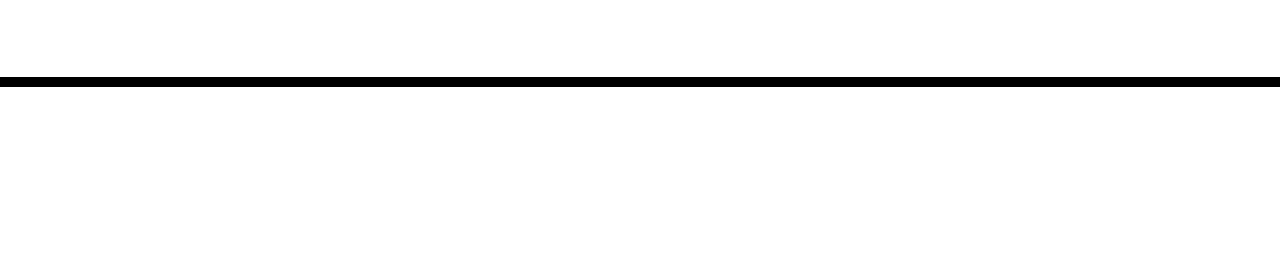
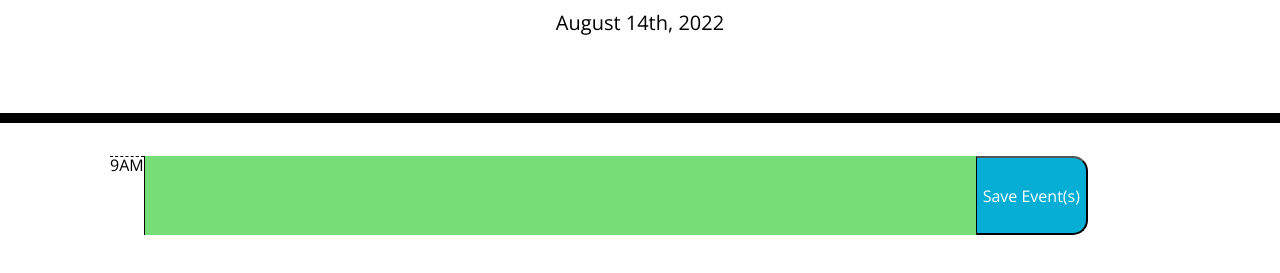
Before and after one commit to relero90/daily-schedule-tracker-app, a plain HTML site: page index.html in a window 1280 px wide. Shown: the part 181-454 px from the top of the page. Drawn offline with nearby package versions, Linux system fonts and the light colour scheme; files that its build step writes are made by us from their sources.

Commit message:
added date and created first timeblock; added classes to align with existing css styling

```diff
--- a/Assets/CSS/style.css
+++ b/Assets/CSS/style.css
@@ -1,18 +1,20 @@
 body {
-  font-family: 'Open Sans', sans-serif;
+  font-family: "Open Sans", sans-serif;
   font-size: 16px;
   line-height: 1;
 }
 
+/* not currently in HTML */
 textarea {
   background: transparent;
   border: none;
+  width: 65vw;
   resize: none;
   color: #000000;
   border-left: 1px solid black;
   padding: 10px;
 }
-
+/* header element - already created */
 .jumbotron {
   text-align: center;
   background-color: transparent;
@@ -21,27 +23,30 @@ textarea {
   border-bottom: 10px solid black;
 }
 
+/* not currently in HTML */
 .description {
   white-space: pre-wrap;
 }
 
+/* added to ul element */
 .time-block {
   text-align: center;
   border-radius: 15px;
 }
-
+/* added to each li */
 .row {
   white-space: pre-wrap;
   height: 80px;
   border-top: 1px solid white;
 }
-
+/* added to li labels */
 .hour {
   background-color: #ffffff;
   color: #000000;
   border-top: 1px dashed #000000;
 }
 
+/* class states for if conditionals */
 .past {
   background-color: #d3d3d3;
   color: white;
@@ -57,6 +62,7 @@ textarea {
   color: white;
 }
 
+/* added to li buttons */
 .saveBtn {
   border-left: 1px solid black;
   border-top-right-radius: 15px;
@@ -65,7 +71,9 @@ textarea {
   color: white;
 }
 
+/* need to add icon element to saveBtn */
 .saveBtn i:hover {
+  background-color: #ff6961;
   font-size: 20px;
   transition: all 0.3s ease-in-out;
 }
--- a/Assets/JS/script.js
+++ b/Assets/JS/script.js
@@ -0,0 +1,3 @@
+var today = moment();
+
+$("#currentDay").text(today.format("MMMM Do, YYYY"));
--- a/index.html
+++ b/index.html
@@ -18,7 +18,7 @@
       href="https://fonts.googleapis.com/css?family=Open+Sans&display=swap"
       rel="stylesheet"
     />
-    <link rel="stylesheet" href="style.css" />
+    <link rel="stylesheet" href="./Assets/CSS/style.css" />
     <title>Work Day Scheduler</title>
   </head>
 
@@ -26,13 +26,24 @@
     <header class="jumbotron">
       <h1 class="display-3">Work Day Scheduler</h1>
       <p class="lead">A simple calendar app for scheduling your work day</p>
+      <!-- Current Date input by JavaScript -->
       <p id="currentDay" class="lead"></p>
     </header>
     <div class="container">
+      <ul class="time-block">
+        <li class="row">
+          <label class="hour">9AM</label>
+          <textarea name="time-block" class="future"></textarea>
+          <!-- <input type="text" name="schedule-event" /> -->
+          <button class="saveBtn">Save Event(s)</button>
+        </li>
+      </ul>
       <!-- Timeblocks go here -->
     </div>
 
     <script src="https://cdnjs.cloudflare.com/ajax/libs/jquery/3.2.1/jquery.min.js"></script>
     <script src="https://cdnjs.cloudflare.com/ajax/libs/moment.js/2.24.0/moment.min.js"></script>
+    <!-- My JS file -->
+    <script src="./Assets/JS/script.js"></script>
   </body>
 </html>
```
